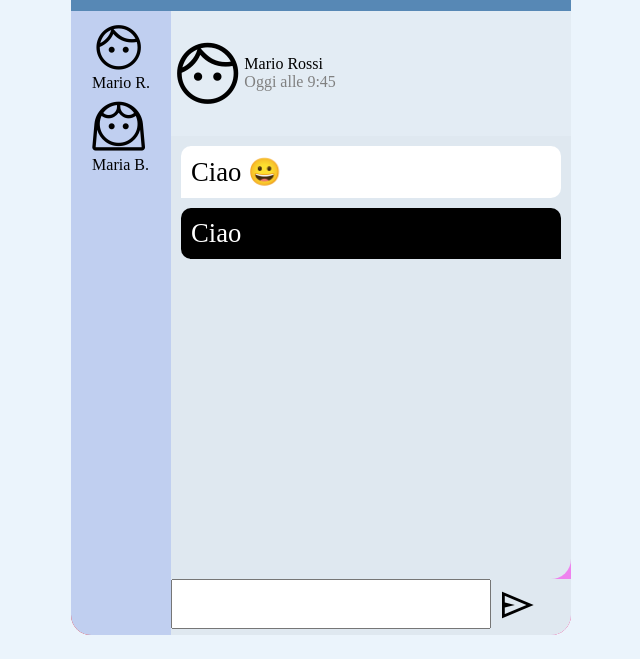
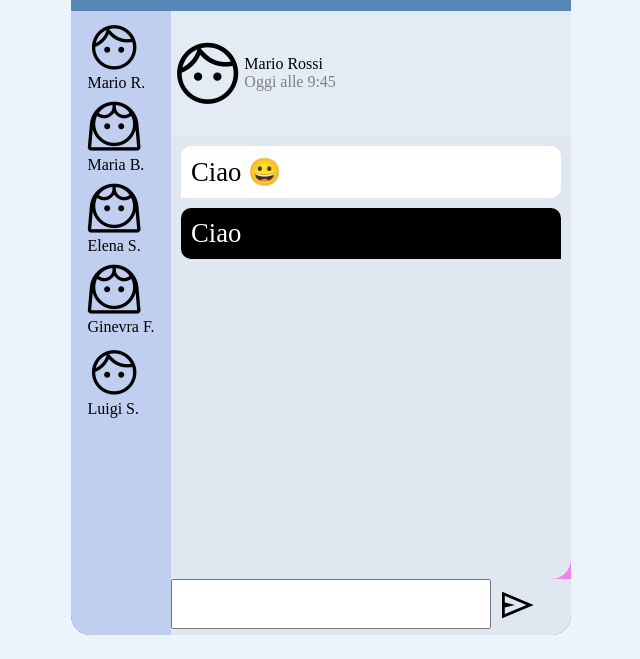
Before and after one commit to leobertolotti1806/BERTOLOTTI-VERIFICA, a plain HTML site: page index.html in a window 1280 px wide. Shown: the part 141-800 px from the top of the page, without its empty margins (319-959 px from the left). Drawn offline with nearby package versions, Linux system fonts and the light colour scheme.

Commit message:
Caricamento prima versione

```diff
--- a/index.html
+++ b/index.html
@@ -8,6 +8,9 @@
 
     <link rel="stylesheet" href="https://fonts.googleapis.com/css2?family=Material+Symbols+Outlined:opsz,wght,FILL,GRAD@20..48,100..700,0..1,-50..200" />
     <link href="css/stile.css" rel="stylesheet">
+
+    <script src="./js/dati.js"></script>
+    <script src="./js/script.js" defer></script>
 </head>
 <body>
     <header>
--- a/js/dati.js
+++ b/js/dati.js
@@ -83,28 +83,37 @@ var messaggi = [
 ];
 
 var nomeUtenti = [
-    "Ut",
-    "Mario",
-    "Maria",
-    "Elena",
-    "Ginevra",
-    "Luigi"
+    "Ut",   //0
+    "Mario",//1
+    "Maria",//2
+    "Elena",//3
+    "Ginevra",//4
+    "Luigi" //5
 ];
 
+var accesso = [
+    "10:54",
+    "17:22",
+    "0:44",
+    "16:30",
+    "20:10",
+    "7:02"
+]
+
 var cognomeUtenti = [
-    "Login",
-    "Rossi",
-    "Bianchi",
-    "Strada",
-    "Fiore",
-    "Silente"
+    "Login", //0
+    "Rossi", //1
+    "Bianchi", //2
+    "Strada", //3
+    "Fiore", //4
+    "Silente" //5
 ];
 
 var genereUt = [
-    "m",
-    "m",
-    "f",
-    "f",
-    "f",
-    "m"
+    "m", //0
+    "m", //1
+    "f", //2
+    "f", //3
+    "f", //4
+    "m" //5
 ];
--- a/js/script.js
+++ b/js/script.js
@@ -20,3 +20,98 @@
         #se il campo di testo non è vuoto aggiungere il messaggio in coda agli altri del personaggio selezionato
 
 */
+
+
+let listUser = document.querySelector("aside > ul");
+let header = document.querySelector("section > header");
+let section = document.querySelector("section > section");
+
+
+listUser.innerHTML = "";
+
+for (let i = 1; i < nomeUtenti.length; i++) {
+
+    //  CARICAMENTO ASIDE
+    let li = document.createElement("li");
+    let div = document.createElement("div");
+    div.classList.add("material-symbols-outlined", "icone");
+
+    if (genereUt[i] == "m")
+        div.textContent = "face";
+    else
+        div.textContent = "face_3";
+
+    li.appendChild(div);
+    li.innerHTML += nomeUtenti[i] + " " + cognomeUtenti[i][0] + ".";
+    listUser.appendChild(li);
+
+    li.addEventListener("click", function () {
+        //click di un utente
+
+        let face = header.querySelector("div");
+        let userName = document.getElementById("divNome");
+        let ultimoAccesso = document.getElementById("divUltimoMes");
+
+        if (genereUt[i] == "m")
+            face.textContent = "face_3";
+        else
+            face.textContent = "face";
+
+        userName.textContent = nomeUtenti[i] + " " + cognomeUtenti[i];
+        ultimoAccesso.textContent = "oggi alle " + accesso[i];
+
+
+        /*
+           MESSAGGI IN NERO SONO QUELLI INVIATI DALL'UTENTE
+           QUELLI IN BIANCO SONO QUELLI RICEVUTI DALL'UTENTE
+        */
+
+        //classe ut1 ==> BIANCO - RICEVUTI
+        //classe ut2 ==> NERI - INVIATI
+
+        //  creazione messaggi
+        let numeroMess = 0, offset = 0;
+
+        //trova messaggio
+        do
+            offset++;
+        while (mittenti[offset] != i && destinatari[offset] != i);
+
+        //trova quanti messaggi stampare
+        do
+            numeroMess++;
+        while (mittenti[offset + numeroMess] <= i && destinatari[offset + numeroMess] <= i);
+
+
+        section.innerHTML = "";
+
+        for (let j = 0; j < numeroMess; j++) {
+
+            let article = document.createElement("article");
+            article.classList.add("mes");
+
+            if (mittenti[j] == 0)
+                article.classList.add("ut1");
+            else
+                article.classList.add("ut2");
+
+            article.innerHTML = messaggi[offset + j];
+
+            section.appendChild(article);
+        }
+
+    });
+
+}
+
+let input = document.querySelector("input");
+input.addEventListener("change", function () {
+
+    let article = document.createElement("article");
+
+    article.classList.add("mes", "ut2");
+
+    article.innerHTML = this.value;
+
+    section.appendChild(article);
+});
```
